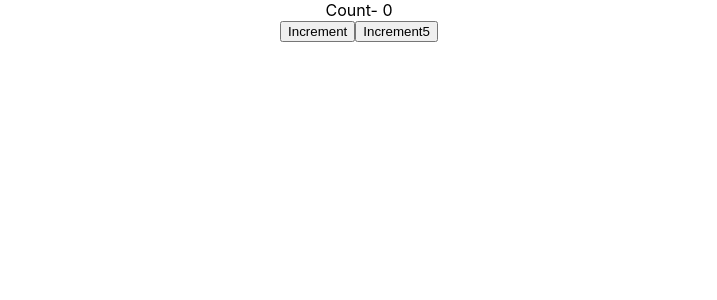
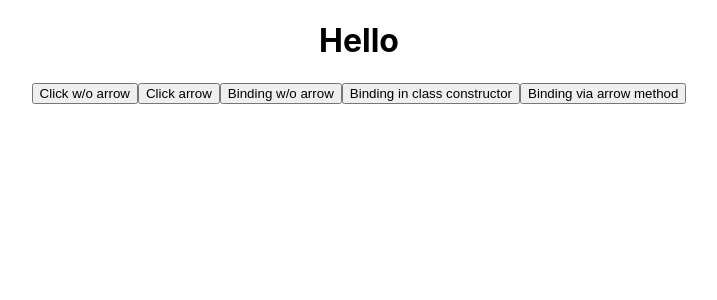
Before and after one commit to Atharva-77/Web_Dev_Snippets, a React (Create React App) app in the folder React_Basics/Class/: page / in a window 1280 px wide. Shown: the top 300 px of the page, without its empty margins (281-998 px from the left). Built offline with nearby package versions, Linux system fonts and the light colour scheme.

Commit message:
Binding added. EventHandler via class also added

```diff
--- a/React_Basics/Class/src/App.js
+++ b/React_Basics/Class/src/App.js
@@ -4,11 +4,19 @@ import Children_class from './Children_class';
 import Children_func from './Children_func.js'
 import State_classes from './State_class';
 import SetState from './SetState';
+import EventHandler from './EventHandler'
+import Binding from './Binding';
+import EventHandler_Class from './EventHandler_Class';
 
 function App() {
   return (
     <div className="App">
-      <SetState />
+
+      <Binding />
+      {/* <EventHandler /> */}
+      {/* <EventHandler_Class /> */}
+
+      {/* <SetState /> */}
       {/* <State_classes /> */}
       {/* <h1>Hello js</h1>
 
--- /dev/null
+++ b/React_Basics/Class/src/Binding.js
@@ -0,0 +1,68 @@
+
+
+import React, { Component } from 'react'
+
+class Binding extends Component {
+    constructor(props)
+    {
+       super(props)
+       this.state=
+        {
+            message:"Hello"
+        }
+        this.handler=this.handler.bind(this)
+    }
+    clickHandler()
+    {
+        this.setState(
+        {
+            message:"Goodbye"
+        })
+        console.log(this);
+    }
+    handler()
+    {
+        this.setState(
+        {
+            message:"Goodbye handler"
+        })
+        console.log(this);
+    }
+
+    arrowhandler=()=>
+    {
+        this.setState(
+        {
+            message:"Binding via arrow method"
+        })
+        console.log(this);
+    }
+    render() {
+        return (
+            <div>
+                <h1>{this.state.message} </h1>
+
+
+                <button onClick={this.clickHandler}>Click w/o arrow</button>
+                {/* undefined thrown by this keyword .Thus error is setState is uncommented
+                Binding is required. */}
+
+                {/* Binding:- */}
+                {/* 1st method */}
+                <button onClick={()=>this.clickHandler()}>Click arrow</button>
+                {/* this keyword gives obj as o/p if arrow func is used */}
+
+                {/* 2nd method */}
+                <button onClick={this.clickHandler.bind(this)}>Binding w/o arrow</button>
+                {/* 3rd method */}
+                <button onClick={this.handler}>Binding in class constructor</button>
+                {/* 4th method */}
+                <button onClick={this.arrowhandler}>Binding via arrow method</button>
+
+
+            </div>
+        )
+    }
+}
+
+export default Binding
--- /dev/null
+++ b/React_Basics/Class/src/EventHandler.js
@@ -0,0 +1,45 @@
+import React from 'react'
+
+function EventHandler() {
+    function clickHandler()
+    {
+        console.log("FUN BUTTON clicked")
+    }
+    return (
+        <div>
+            <button onClick={clickHandler}>Click here</button>
+            <button onClick={()=>{console.log("hello")}}>Click here 2.0</button>
+        </div>
+    )
+}
+
+export default EventHandler
+
+
+
+
+
+
+
+
+
+// import React, { Component } from 'react'
+
+// class EventHandler extends Component {
+
+//     clickHandler()
+//     {
+//         console.log("BUtton clicked")
+//     }
+
+//     render() {
+//         return (
+//             <div>
+//                 <button onClick={this.clickHandler}>Click here</button>
+
+//             </div>
+//         )
+//     }
+// }
+
+// export default EventHandler
--- /dev/null
+++ b/React_Basics/Class/src/EventHandler_Class.js
@@ -0,0 +1,25 @@
+import React, { Component } from 'react'
+
+class EventHandler_Class extends Component {
+
+    clickHandler()
+    {
+        console.log("Class button clicked");
+    }
+    handler()
+    {
+        console.log("Cannot click Class button");
+    }
+    render() {
+        return (
+            <div>
+             <button onClick={this.clickHandler}>Click here</button>
+             <button onClick={this.handler()}>Can't Click here</button>
+             {/* because of brackets (),it becomes function call */}
+
+            </div>
+        )
+    }
+}
+
+export default EventHandler_Class
--- a/React_Basics/Class/src/SetState.js
+++ b/React_Basics/Class/src/SetState.js
@@ -1,7 +1,3 @@
-//Things to remember
-//1.Callback fun
-//2.Previous state, Use func
-
 import React, { Component } from 'react'
 
 export class SetState extends Component {
@@ -15,8 +11,8 @@ export class SetState extends Component {
     }
     increment()
     {
-		//this.state.count = this.state.count + 1
--        	//console.log(this.state.count)
+        		//this.state.count = this.state.count + 1
+                // console.log(this.state.count)
 
         // this.setState(
         //     {
@@ -31,9 +27,9 @@ export class SetState extends Component {
 
         //If obj is passed, opof incrementFive is 1 as all 5 statements are combined & 1 call made.Thus pass function NOT obj.
 
-        this.setState((prevCnt)=>(
+        this.setState((prevCnt,props)=>(
         {
-            count:prevCnt.count + 1
+            count:prevCnt.count + 1 //+props.addVal
         }),
         ()=>
         {
```
